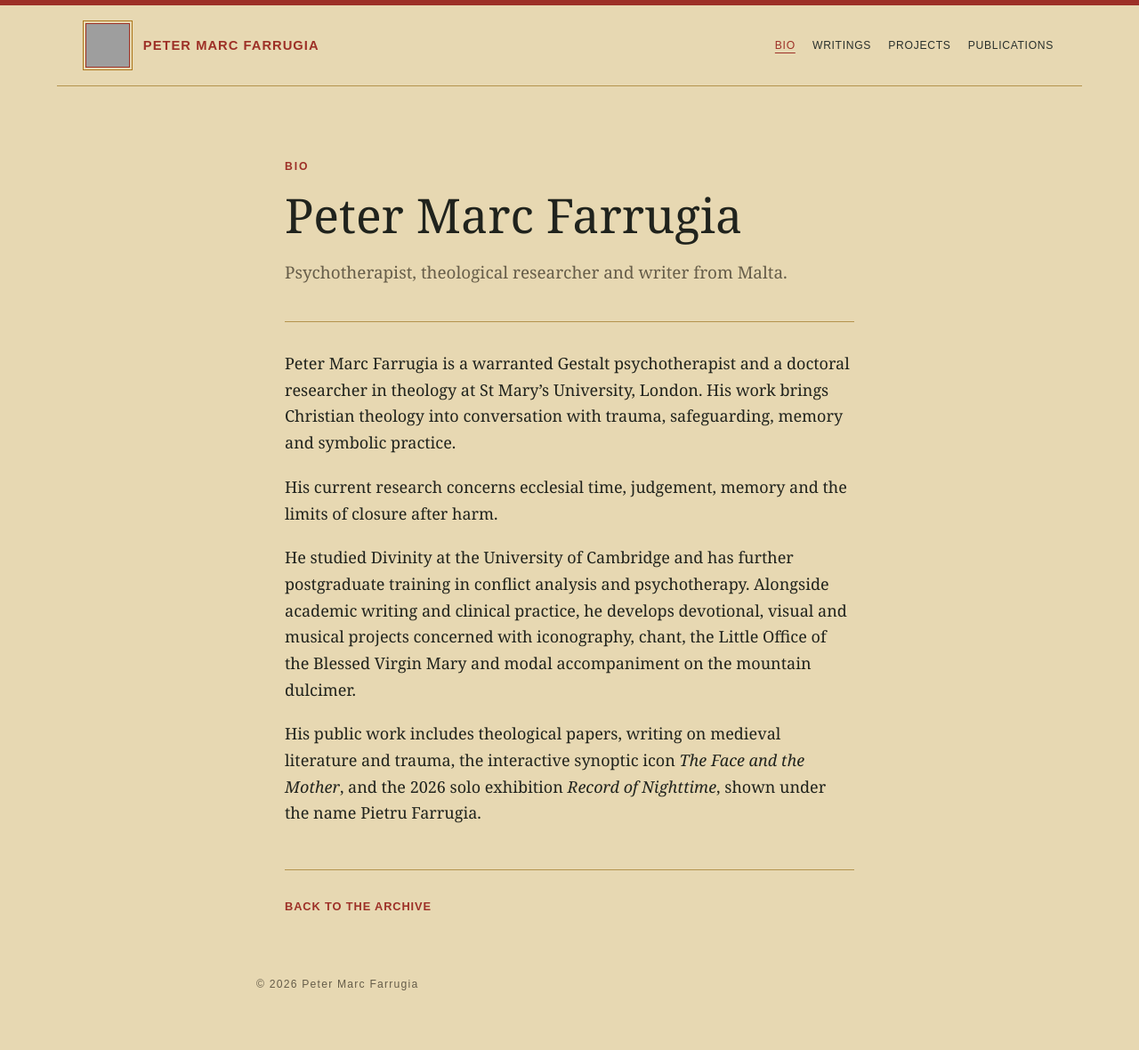
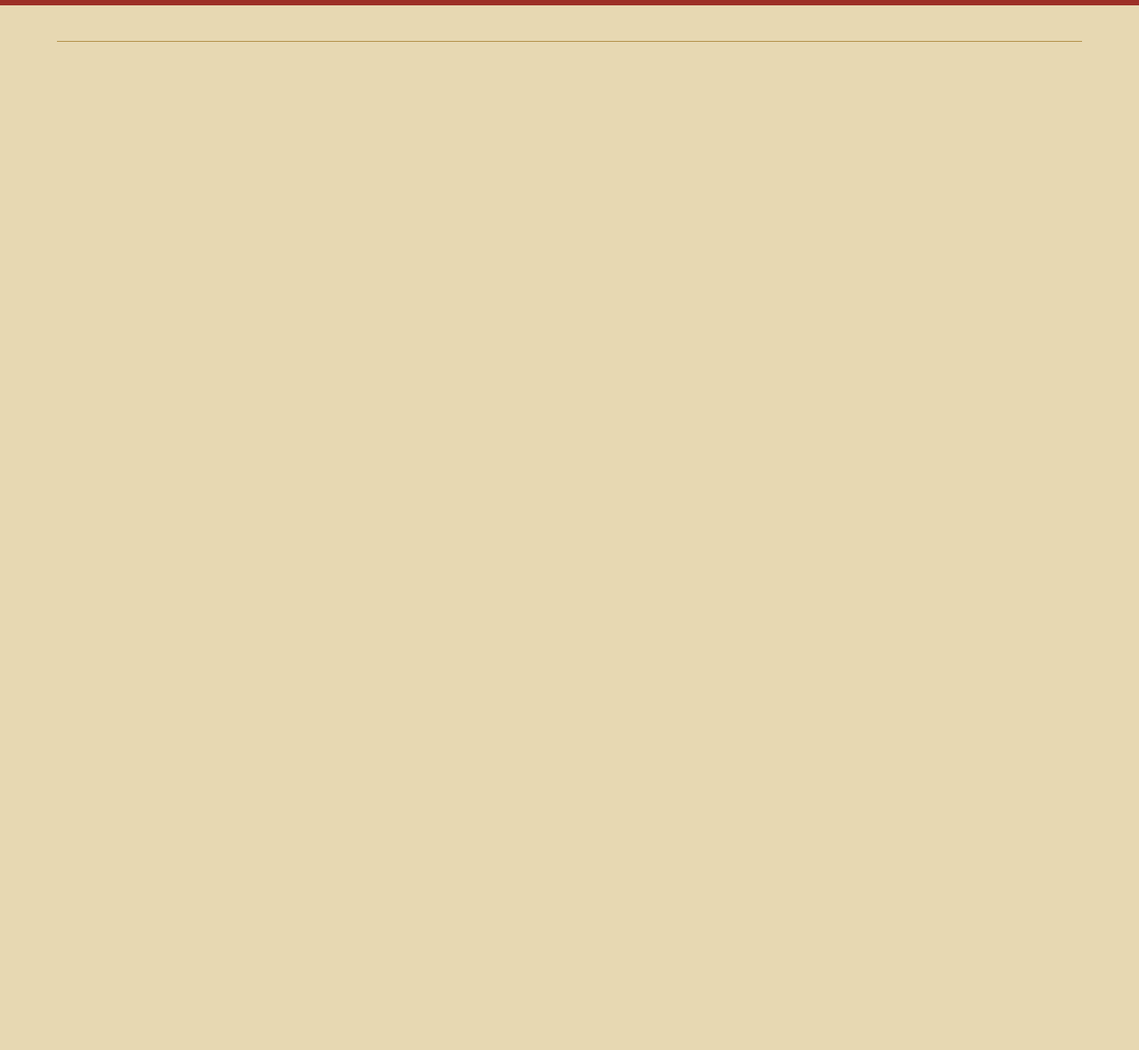
Before and after one commit to pytfarrugia-bit/pytfarrugia-bit.github.io, a Jekyll site: the page bio.html, which Jekyll copies as it is, in a window 1280 px wide. Shown: the whole page at 89% size. Built offline with Jekyll 4.4.1, drawn with Linux system fonts in a browser that asks for light colours; after the commit the page ends 900 px from its top, so only the background shows below that; grey boxes are pictures that could not be loaded.

```diff
--- a/bio.html
+++ b/bio.html
@@ -9,36 +9,4 @@
 </head>
 <body>
   <header class="site-header">
-    <a class="site-name" href="index.html" aria-label="Peter Marc Farrugia, home">
-      <span class="site-mark" aria-hidden="true"></span>
-      <span>Peter Marc Farrugia</span>
-    </a>
-    <nav aria-label="Main navigation">
-      <a href="bio.html" aria-current="page">Bio</a>
-      <a href="index.html#writings">Writings</a>
-      <a href="index.html#projects">Projects</a>
-      <a href="index.html#publications">Publications</a>
-    </nav>
-  </header>
-
-  <main class="article-page">
-    <p class="eyebrow">Bio</p>
-    <h1>Peter Marc Farrugia</h1>
-    <p class="lead">Psychotherapist, theological researcher and writer from Malta.</p>
-
-    <article class="prose">
-      <p>Peter Marc Farrugia is a warranted Gestalt psychotherapist and a doctoral researcher in theology at St Mary’s University, London. His work brings Christian theology into conversation with trauma, safeguarding, memory and symbolic practice.</p>
-
-      <p>His current research concerns ecclesial time, judgement, memory and the limits of closure after harm.</p>
-
-      <p>He studied Divinity at the University of Cambridge and has further postgraduate training in conflict analysis and psychotherapy. Alongside academic writing and clinical practice, he develops devotional, visual and musical projects concerned with iconography, chant, the Little Office of the Blessed Virgin Mary and modal accompaniment on the mountain dulcimer.</p>
-
-      <p>His public work includes theological papers, writing on medieval literature and trauma, the interactive synoptic icon <em>The Face and the Mother</em>, and the 2026 solo exhibition <em>Record of Nighttime</em>, shown under the name Pietru Farrugia.</p>
-    </article>
-
-    <p class="page-return"><a href="index.html">Back to the archive</a></p>
-  </main>
-
-  <footer><p>© 2026 Peter Marc Farrugia</p></footer>
-</body>
-</html>
+    <a class="site-name" href="index.html" aria-label="Peter Marc Farrugia
```
